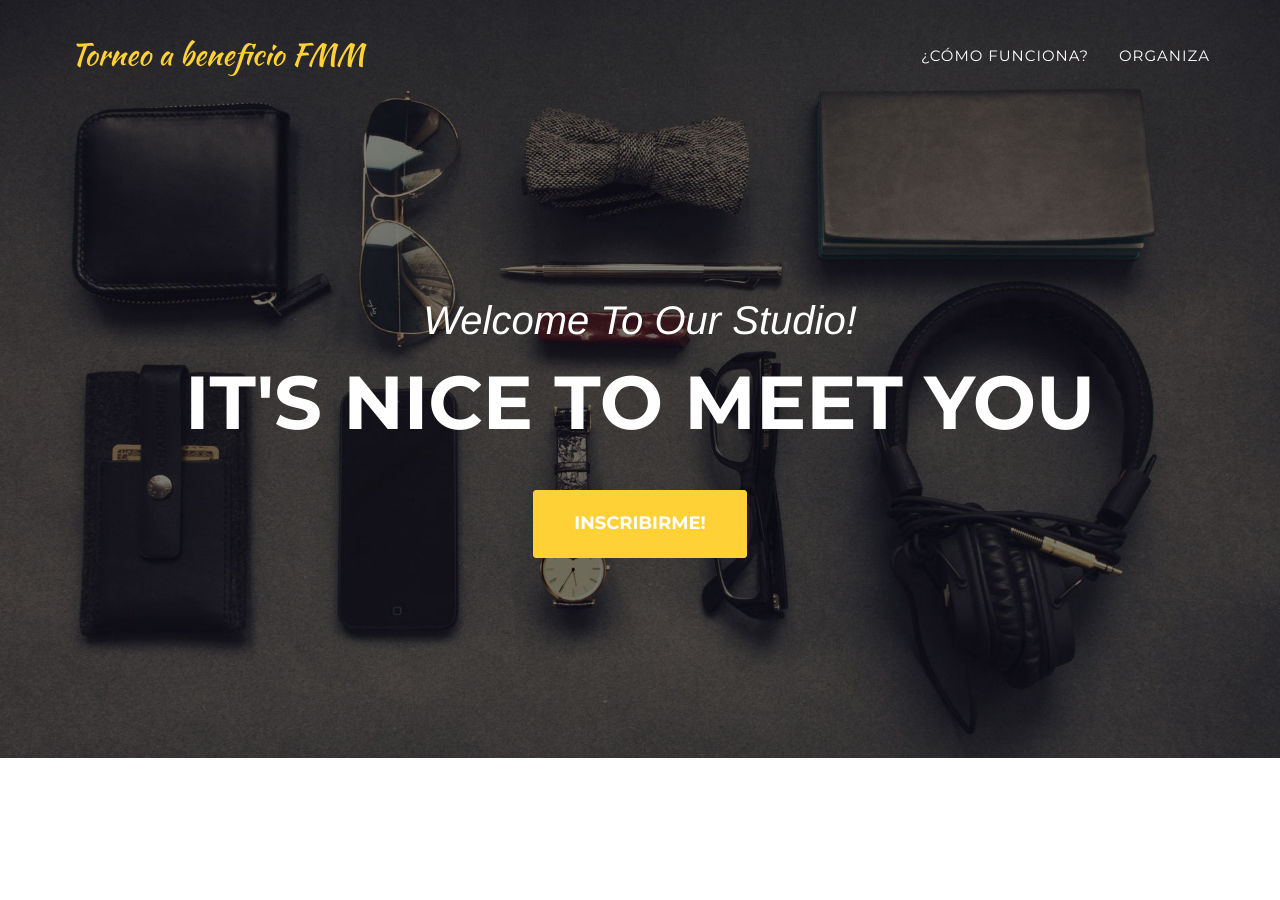
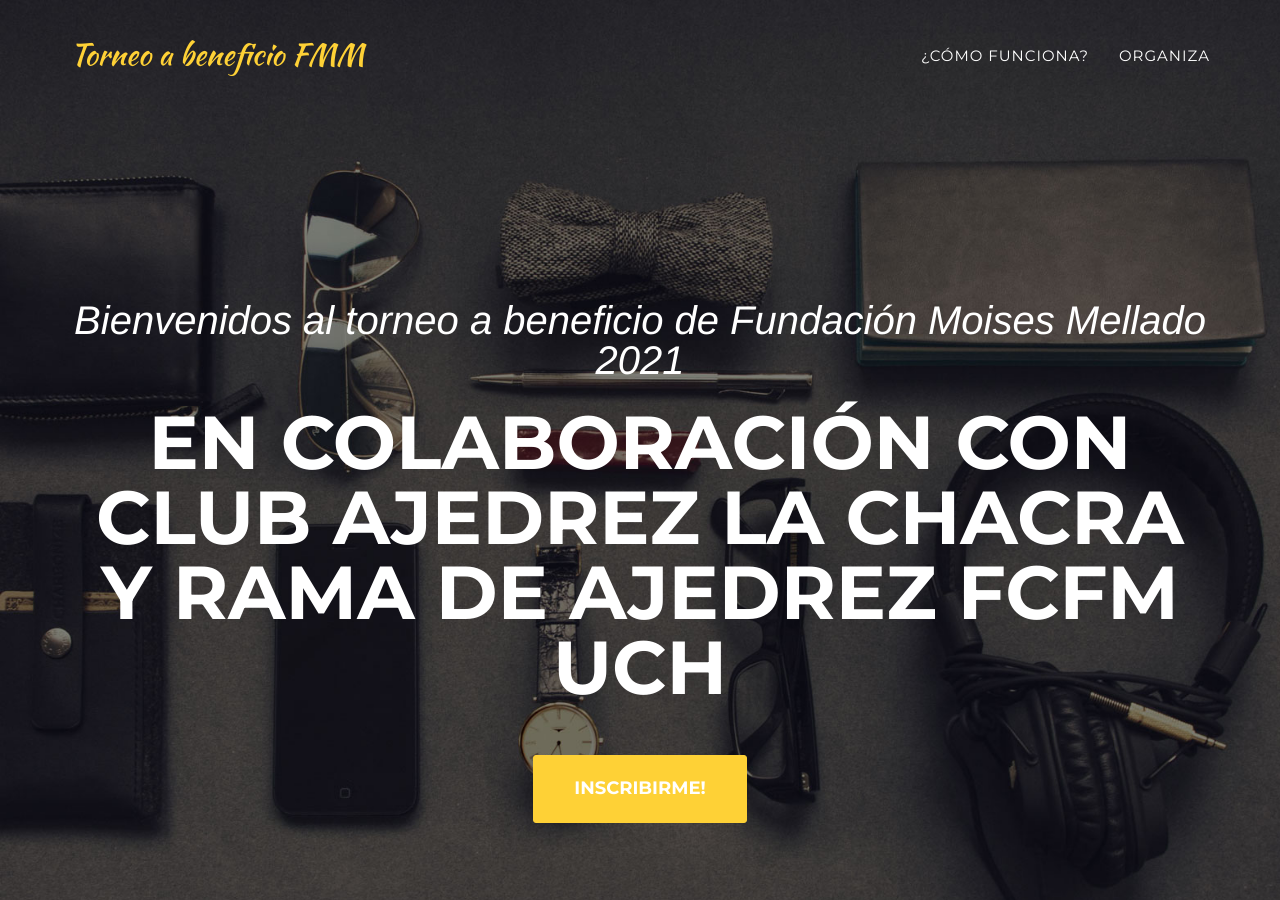
Before and after one commit to torneofundacionmoisesmellado/2021, a Jekyll site: the page built from index.html, in a window 1280 px wide and 900 px high. Built offline with Jekyll 4.4.1, drawn with Linux system fonts in a browser that asks for light colours; some web fonts are replaced.

Commit message:
Update header.html

```diff
--- a/_includes/header.html
+++ b/_includes/header.html
@@ -36,8 +36,8 @@
     <header>
         <div class="container">
             <div class="intro-text">
-                <div class="intro-lead-in">Welcome To Our Studio!</div>
-                <div class="intro-heading">It's Nice To Meet You</div>
+                <div class="intro-lead-in">Bienvenidos al torneo a beneficio de Fundación Moises Mellado 2021</div>
+                <div class="intro-heading">En colaboración con Club Ajedrez la Chacra y Rama de ajedrez FCFM UCH</div>
                 <a href="https://forms.gle/igwGRz4yEeKZCXQ86" class="btn btn-xl" target="_blank">Inscribirme!</a>
             </div>
         </div>
```
